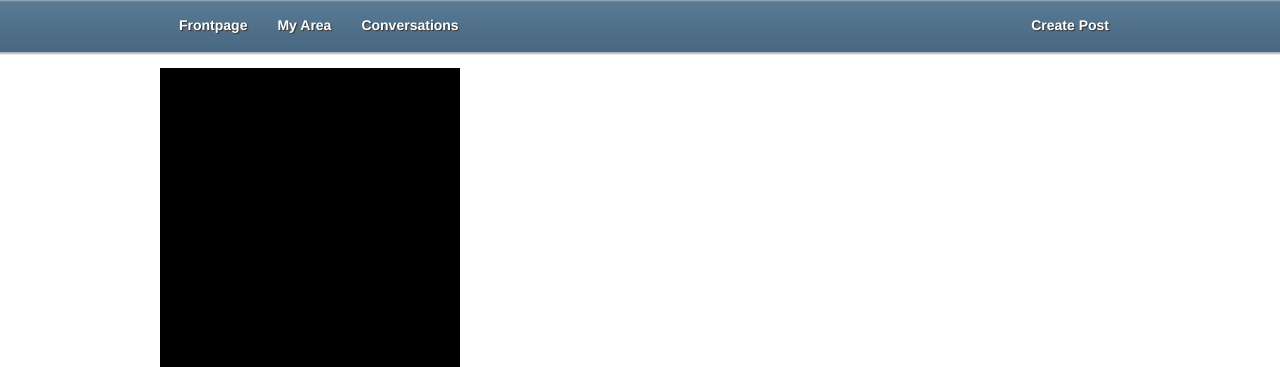
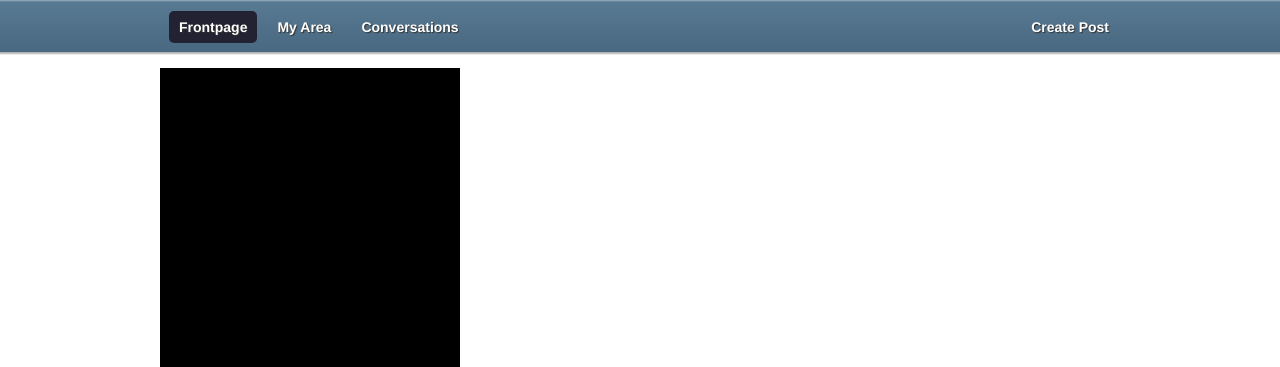
Before and after one commit to soshell/soshell-python, a Django app: template templates/base.html in a window 1280 px wide. Shown: the part 100-467 px from the top of the page. Run offline with Django 3.2, Linux system fonts and the light colour scheme; the template is opened without the code that fills it, so the values that code supplies are empty; some libraries are stand-ins or nearby versions.

Commit message:
changed the layout for index page

```diff
--- a/submissions/static/main.css
+++ b/submissions/static/main.css
@@ -15,8 +15,8 @@
 
 #nav{
 	background: url('images/navbg.png') repeat-x;
-	height: 40px;
-	padding-top: 18px;
+	height: 38px;
+	padding-top: 20px;
 }
 	#nav ul li{
 		list-style-type: none;
@@ -32,8 +32,8 @@
 		border-radius: 5px;
 	}
 	#nav ul li a:hover{
-		background: #668;
+		background: #334;
 	}
 	#nav ul li a.current{
-		background: #334;
+		background: #223;
 	}
--- a/templates/base.html
+++ b/templates/base.html
@@ -27,7 +27,7 @@
 		</div>
 		<div id='nav'>
 			<ul class='middle'>
-				<li><a href='/'>Frontpage</a></li>
+				<li><a href='/' class='current'>Frontpage</a></li>
 				<li><a href='/submissions/home/'>My Area</a></li>
 				<li><a href='/conversations/'>Conversations</a></li>
 				<li class='right'><a href='/submissions/create/'>Create Post</a></li>
```
Also changed, not shown: templates/submissions/index.html (+15 -5 lines).
